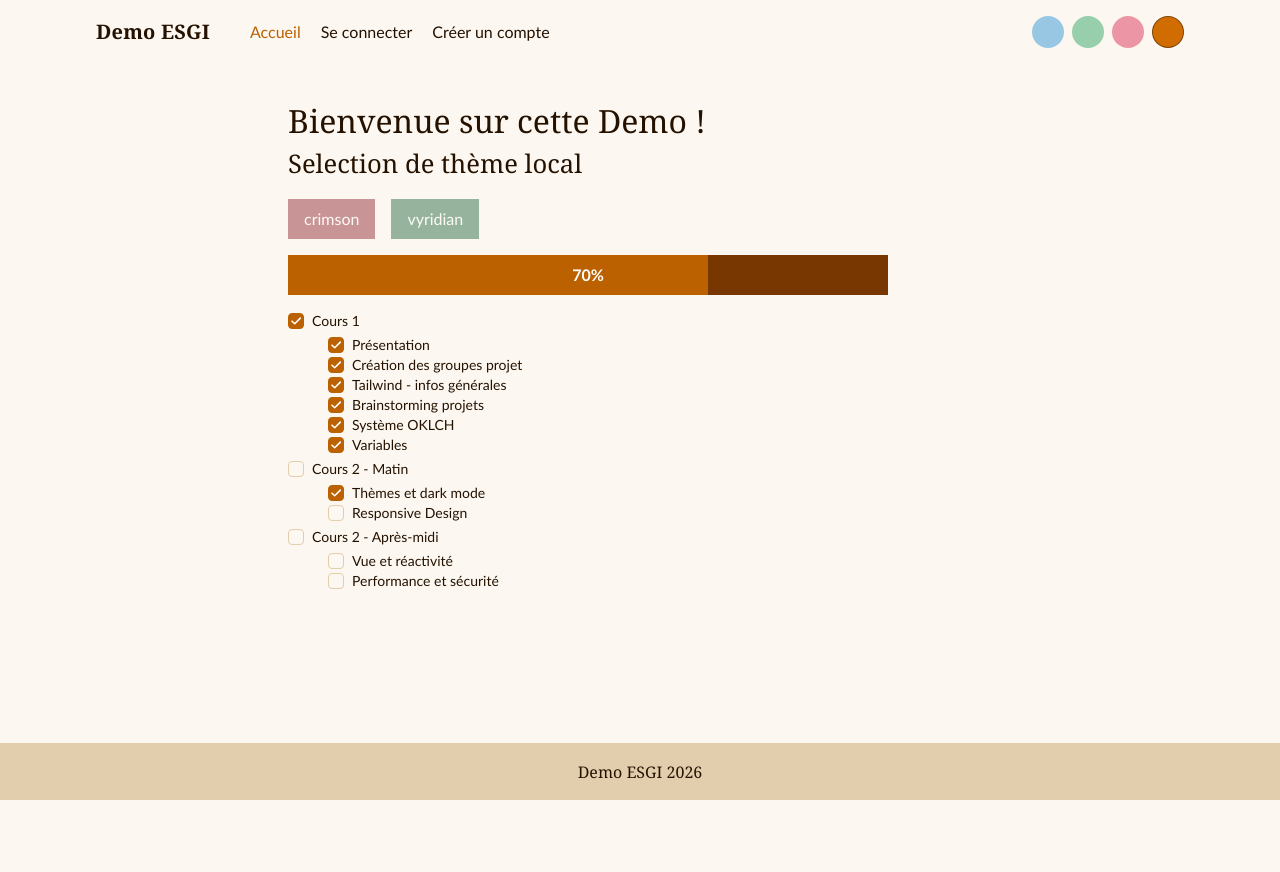
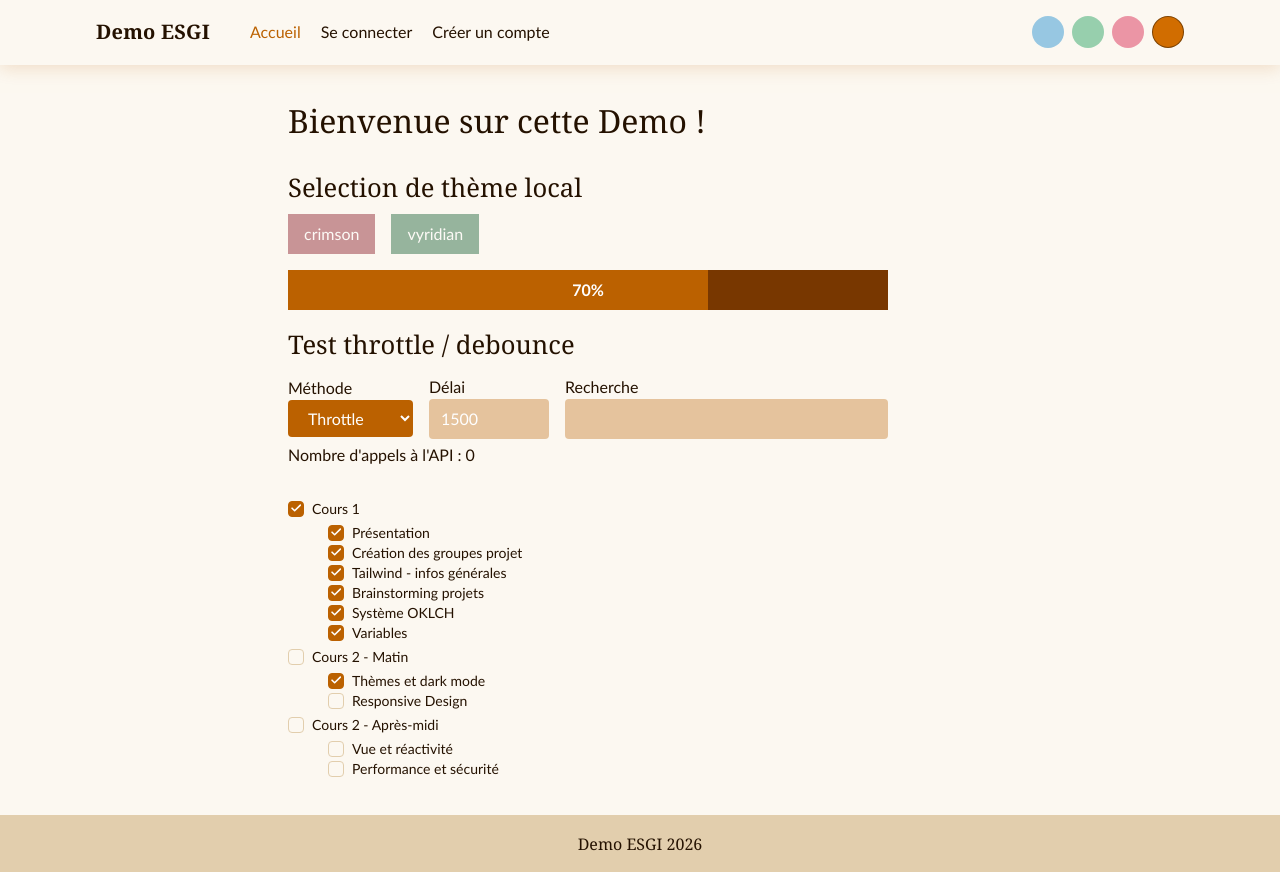
Before and after one commit to gregory511/vue-theme-example, a Vue app: page / in a window 1280 px wide. Before the commit the page ends 800 px from the top, so only its background shows below. Built offline with nearby package versions, Linux system fonts and the light colour scheme.

Commit message:
Throttle/debounce

```diff
--- a/src/App.vue
+++ b/src/App.vue
@@ -1,6 +1,8 @@
 <template>
     <AppHeader />
     <main class="w-full lg:w-[calc(var(--main-width))]
+        grow
+        px-[var(--header-padding)] py-4 lg:py-8
         lg:ml-[calc(50%-var(--main-width)/2)]
         flex flex-col
         items-start
--- a/src/components/layout/AppHeader.vue
+++ b/src/components/layout/AppHeader.vue
@@ -1,16 +1,18 @@
 <template>
-    <header class="app-header" :class="{ 'scrolled': isScrolled }">
+    <header class="app-header shadow-md" :class="{ 'scrolled': isScrolled }">
         <div class="header-inner">
 
             <RouterLink to="/" class="logo">
                 <span class="logo-name">Demo ESGI</span>
             </RouterLink>
 
-            <div v-if="userStore.user">
-                Bonjour, {{ userStore.user.username }} !
-            </div>
+            <nav class="nav" aria-label="Main navigation">
 
-            <nav class="nav" aria-label="Main navigation">
+
+                <div v-if="userStore.user">
+                    Bonjour, {{ userStore.user.username }} !
+                </div>
+
 
                 <template v-for="navLink in navLinks" :key="navLink.route">
                     <RouterLink v-if="isAllowed(navLink)" :to="{ 'name': navLink.route }" class="mobile-link"
@@ -18,7 +20,6 @@
                         {{ navLink.label }}
                     </RouterLink>
                 </template>
-
 
                 <Button v-if="userStore.loggedIn" @click="userStore.logOut()" class="ml-4">
                     Se déconnecter
@@ -40,13 +41,17 @@
         <Transition name="mobile-menu">
             <div v-if="menuOpen" class="mobile-menu">
 
-
                 <template v-for="navLink in navLinks" :key="navLink.route">
                     <RouterLink v-if="isAllowed(navLink)" :to="{ 'name': navLink.route }" class="mobile-link"
                         @click="menuOpen = false">
                         {{ navLink.label }}
                     </RouterLink>
                 </template>
+
+
+                <a class="mobile-link" v-if="userStore.loggedIn" @click="userStore.logOut()">
+                    Se déconnecter
+                </a>
             </div>
         </Transition>
     </header>
@@ -126,7 +131,7 @@ const navLinks: NavLink[] = [
     gap: 2rem;
     max-width: 72rem;
     margin: 0 auto;
-    padding: 0 2rem;
+    padding: var(--header-padding);
     height: 4rem;
 }
 
@@ -220,8 +225,11 @@ const navLinks: NavLink[] = [
 .mobile-menu {
     display: flex;
     flex-direction: column;
-    border-top: 1px solid var(--color-border);
-    background-color: var(--color-surface);
+    justify-content: start;
+    align-items: start;
+    border-top: 1px solid var(--color-primary);
+    border-bottom: 1px solid var(--color-primary);
+    background-color: var(--color-base-200);
     padding: 0.75rem 2rem 1.25rem;
     gap: 0.25rem;
 }
--- a/src/components/tests/LocalThemeSelector.vue
+++ b/src/components/tests/LocalThemeSelector.vue
@@ -1,27 +1,27 @@
 <!-- Ce composant permet de tester watch/onUnmounted -->
 <template>
-    <h2>Selection de thème local</h2>
-    <div class="flex items-center gap-4 my-4">
-        <div v-for="theme in availableThemes"
-            @click="localTheme = theme"
-            class="py-2 cursor-pointer px-4 text-neutral-content" :style="{
-            background: theme.color,
-            opacity: theme == localTheme ? '' : '40%'
-        }">
-            <span >{{ theme.name }}</span>
+    <div class="flex flex-col">
+        <h2>Selection de thème local</h2>
+        <div class="flex items-center gap-4">
+            <div v-for="theme in availableThemes" @click="localTheme = theme"
+                class="py-2 cursor-pointer px-4 text-neutral-content" :style="{
+                    background: theme.color,
+                    opacity: theme == localTheme ? '' : '40%'
+                }">
+                <span>{{ theme.name }}</span>
+            </div>
         </div>
     </div>
-
 </template>
 <script setup lang="ts">
 import { onMounted, onUnmounted, ref, watch } from 'vue';
 
-type Theme  = {
+type Theme = {
     name: string;
     color: string;
 }
 
-const localTheme = ref<Theme|null>(null);
+const localTheme = ref<Theme | null>(null);
 
 const availableThemes = ref<Theme[]>([
     {
--- a/src/components/ui/Input.vue
+++ b/src/components/ui/Input.vue
@@ -1,25 +1,22 @@
 <template>
-    <input v-bind="attrs" :value="props.modelValue"
-        @input="updateValue"
-        class="
-      bg-primary text-primary-content
+    <input v-bind="attrs" :value="props.modelValue" @input="updateValue" class="
+      bg-primary/35 text-primary-content
       border-0
       rounded-sm
-      px-3 py-2"
-      :class="attrs.class" />
+      px-3 py-2" :class="attrs.class" />
 </template>
 
 <script setup lang="ts">
 import { useAttrs } from 'vue';
 
 interface Props {
-    modelValue?: string
+    modelValue?: any
 }
 
 const props = defineProps<Props>();
 
 const emit = defineEmits<{
-    (e: 'update:modelValue', value: string): void
+    (e: 'update:modelValue', value: any): void
 }>();
 
 const attrs = useAttrs();
--- a/src/components/ui/ProgressBar.vue
+++ b/src/components/ui/ProgressBar.vue
@@ -5,7 +5,7 @@
             bg-neutral
             relative"
         >
-        <div class="bg-primary h-full"
+        <div class="bg-primary h-full duration-300 transition-width"
         :style="{
             width: fillPercentage + '%'
         }"></div>
--- /dev/null
+++ b/src/components/ui/ThrottleExample.vue
@@ -0,0 +1,65 @@
+<template>
+
+    <div class="flex flex-col gap-1">
+        <h2>Test throttle / debounce</h2>
+
+        <div class="flex items-center gap-4">
+
+            <div class="flex flex-col">
+                <label for="delay">Méthode</label>
+                <select v-model="timingFn">
+                    <option :value="AllowedModes.debounce">Debounce</option>
+                    <option :value="AllowedModes.throttle">Throttle</option>
+                </select>
+            </div>
+
+            <div class="flex flex-col">
+                <label for="delay">Délai</label>
+                <Input type="number" class="w-30" id="delay" v-model="delay" />
+            </div>
+
+            <div class="flex flex-col grow">
+                <label for="delay">Recherche</label>
+                <Input type="text" v-model="textInput" @update:model-value="changedFn" />
+            </div>
+        </div>
+        <p>Nombre d'appels à l'API : {{ callCount }}</p>
+    </div>
+</template>
+<script setup lang="ts">
+import { ref, watch } from 'vue';
+import Input from './Input.vue';
+import { throttle, debounce } from '@/utils/timing';
+
+enum AllowedModes {
+    "throttle", "debounce"
+};
+
+const callCount = ref<number>(0);
+const textInput = ref<string>("");
+const delay     = ref<number>(1500);
+const timingFn  = ref<AllowedModes>(AllowedModes.throttle);
+
+
+const onValueChange = (value: string) => {
+    callCount.value++;
+}
+
+const applyMethod = ( ) : void => {
+    if (delay.value < 10)
+        return;
+
+    const fn = timingFn.value === AllowedModes.debounce ? debounce : throttle;
+    changedFn =  fn(onValueChange, delay.value);
+};
+
+let changedFn = throttle(onValueChange, delay.value);
+
+watch(() => delay.value, () => {
+    applyMethod();
+});
+
+watch(() => timingFn.value, () => {
+    applyMethod();
+});
+</script>
--- a/src/components/views/Home.vue
+++ b/src/components/views/Home.vue
@@ -1,11 +1,16 @@
 <template>
-    <h1>Bienvenue sur cette Demo !</h1>
+    <div class="flex flex-col gap-4">
 
-    <LocalThemeSelector></LocalThemeSelector>
+        <h1>Bienvenue sur cette Demo !</h1>
 
-    <ProgressBar :value="taskListProgress"></ProgressBar>
+        <LocalThemeSelector></LocalThemeSelector>
 
-    <TaskList class="mt-4" ref="taskList" :tasks="taskData"></TaskList>
+        <ProgressBar :value="taskListProgress"></ProgressBar>
+
+        <ThrottleExample></ThrottleExample>
+
+        <TaskList class="mt-4" ref="taskList" :tasks="taskData"></TaskList>
+    </div>
 </template>
 
 
@@ -16,13 +21,14 @@ import { computed, ref } from 'vue';
 import { tasks } from '@/data/tasks';
 import ProgressBar from '../ui/ProgressBar.vue';
 import LocalThemeSelector from '../tests/LocalThemeSelector.vue';
+import ThrottleExample from '../ui/ThrottleExample.vue';
 
 type TaskListInstance = InstanceType<typeof TaskList>
 
 const taskData = ref<Task[]>(tasks);
-const taskList = ref<TaskListInstance|null>(null);
+const taskList = ref<TaskListInstance | null>(null);
 
-const taskListProgress = computed(() : number => {
+const taskListProgress = computed((): number => {
     if (taskList.value === null)
         return 0;
 
--- a/src/components/views/Login.vue
+++ b/src/components/views/Login.vue
@@ -1,10 +1,7 @@
 <template>
     <h1>Connexion</h1>
 
-    <p>Identifiants par défaut : admin/password</p>
-    <p>Pensez à démarrer le serveur Python</p>
-
-    <form @submit.prevent="onFormSubmit" class="flex flex-col gap-3 items-start">
+    <form @submit.prevent="onFormSubmit">
         <Input required type="text" v-model="credentials.username" placeholder="Utilisateur"/>
         <Input required type="password" v-model="credentials.password" placeholder="Mot de passe"/>
         <Button role="submit">Valider</Button>
--- a/src/style/app.css
+++ b/src/style/app.css
@@ -65,6 +65,8 @@
     --color-black: oklch(5% 0 0);
 
     --main-width: 60%;
+    --spacing: 0.25em;
+    --header-padding: 2rem;
 }
 
 @theme {
@@ -240,17 +242,9 @@
         min-height: 100vh;
     }
 
-    main {
-        /* Pour que ce bloc prenne le plus de hauteur possible
-        et pousse le footer en bas de la page même si le contenu est vide
-        */
-        flex: 1;
-        padding: 2em;
-    }
-
-
     h1, h2, h3, h4, h5, h6 {
         font-family: var(--font-display);
+        margin-bottom: var(--spacing);
     }
 
     h1 { font-size: 2rem; }
@@ -279,8 +273,19 @@
             color 0.15s ease;
     }
 
+    form {
+        display: flex;
+        flex-direction: column;
+        gap: 0.5em;
+        align-items: start;
+    }
+
     form:invalid button {
         opacity: 40%;
         cursor:not-allowed;
     }
+
+    select {
+        @apply bg-primary px-4 py-2 rounded-sm text-primary-content;
+    }
 }
--- /dev/null
+++ b/src/utils/timing.ts
@@ -0,0 +1,37 @@
+// code extrait de https://tech.reverse.hr/articles/debounce-function-in-typescript
+
+export const throttle = <T extends unknown[]>(
+    callback: (...args: T) => void,
+    delay: number,
+) => {
+    let isWaiting = false;
+
+    return (...args: T) => {
+        if (isWaiting) {
+            return;
+        }
+
+        callback(...args);
+        isWaiting = true;
+
+        setTimeout(() => {
+            isWaiting = false;
+        }, delay);
+    };
+};
+
+
+export const debounce = <T extends unknown[]>(
+    callback: (...args: T) => void,
+    delay: number,
+) => {
+    let timeoutTimer: ReturnType<typeof setTimeout>;
+
+    return (...args: T) => {
+        clearTimeout(timeoutTimer);
+
+        timeoutTimer = setTimeout(() => {
+            callback(...args);
+        }, delay);
+    };
+};
```
